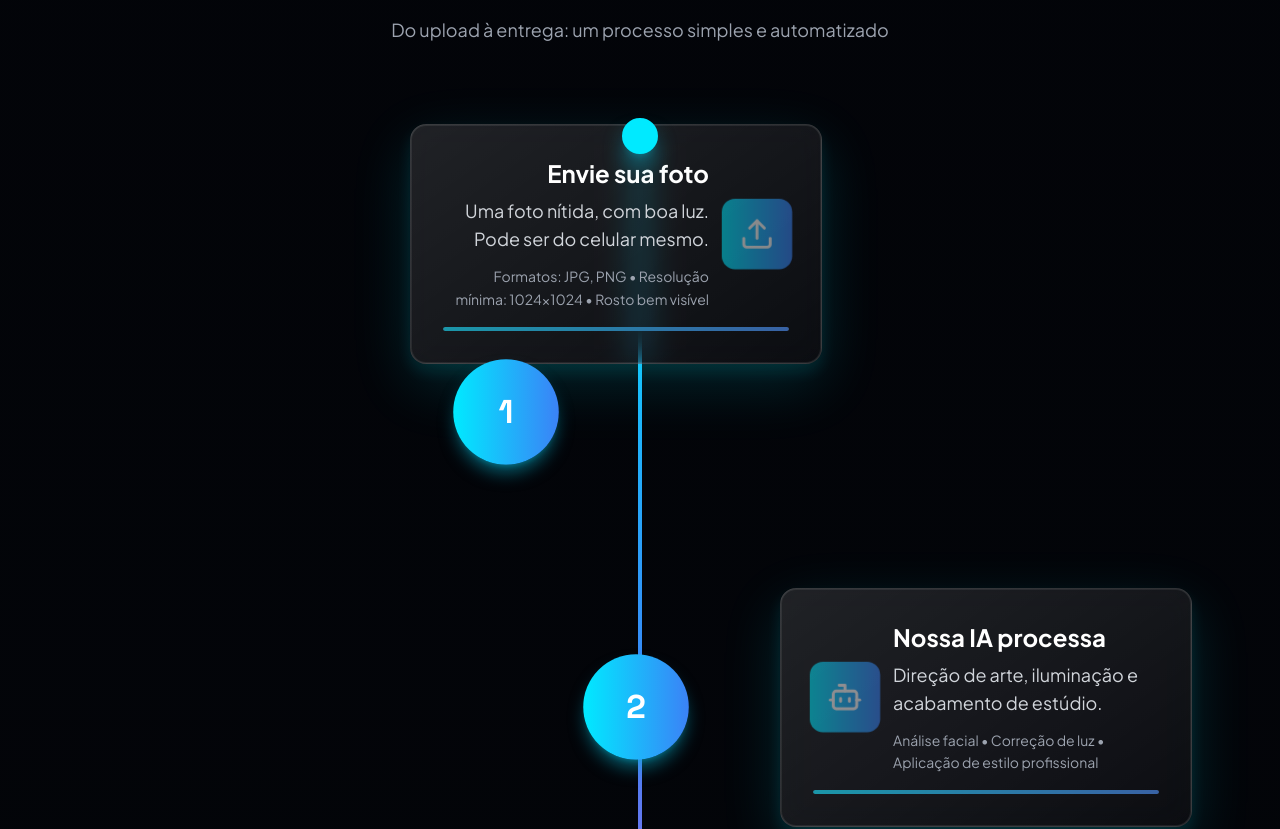
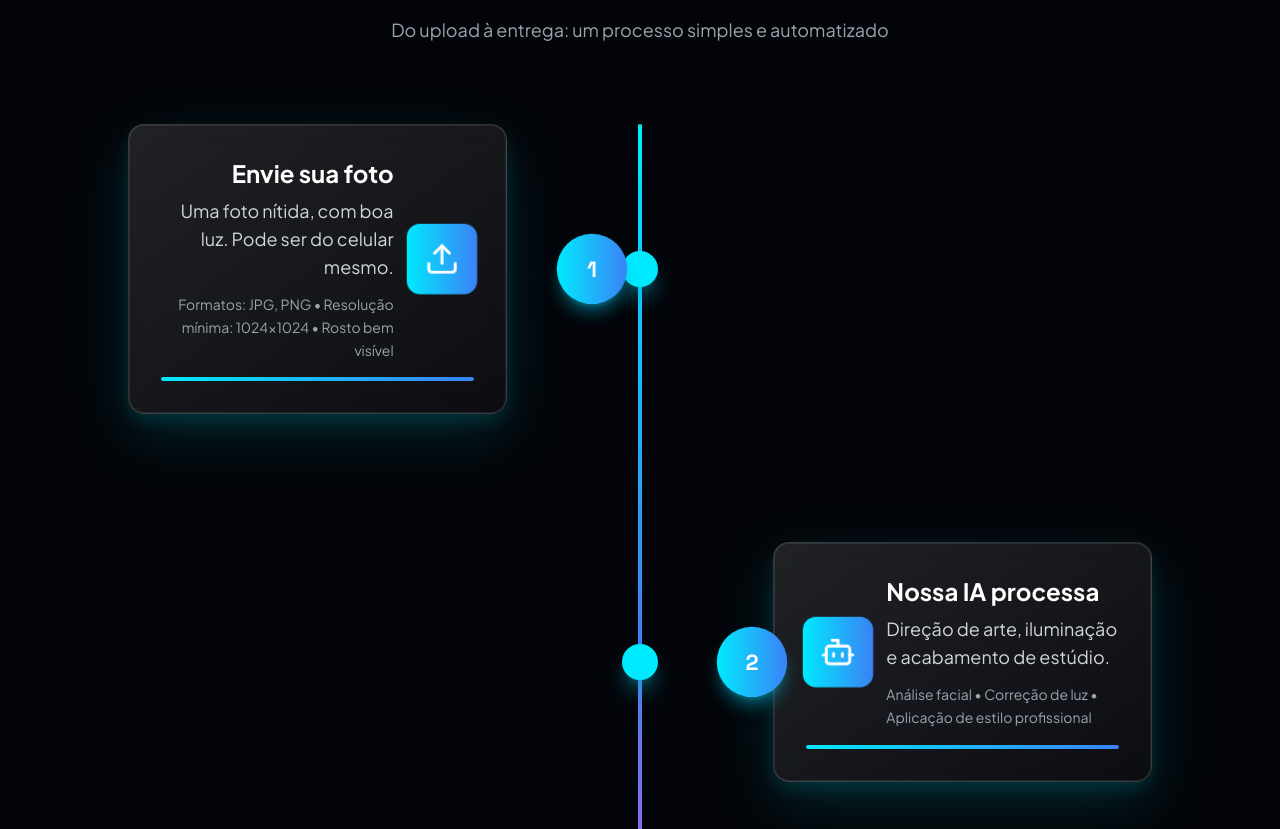
Before and after one commit to leoelevamkt/neonai, a React (Vite) app: page / in a window 1280 px wide. Shown: the part 2520-3349 px from the top of the page. Built offline with nearby package versions, Linux system fonts and the light colour scheme.

Commit message:
Update Process.tsx

```diff
--- a/src/react-app/components/Process.tsx
+++ b/src/react-app/components/Process.tsx
@@ -26,7 +26,6 @@ const processSteps = [
 ];
 
 export default function Process() {
-  const [, setActiveStep] = useState(0);
   const [visibleSteps, setVisibleSteps] = useState(new Set());
   const sectionRef = useRef<HTMLElement>(null);
   const stepRefs = useRef<(HTMLDivElement | null)[]>([]);
@@ -40,7 +39,6 @@ export default function Process() {
           ([entry]) => {
             if (entry.isIntersecting) {
               setVisibleSteps(prev => new Set([...prev, index]));
-              setActiveStep(index);
             }
           },
           {
@@ -71,7 +69,7 @@ export default function Process() {
       <div className="absolute top-1/4 left-1/4 w-64 h-64 bg-brand-cyan/3 rounded-full blur-3xl animate-pulse"></div>
       <div className="absolute bottom-1/4 right-1/4 w-64 h-64 bg-brand-pink/3 rounded-full blur-3xl animate-pulse" style={{ animationDelay: '2s' }}></div>
 
-      <div className="relative z-10 max-w-6xl mx-auto px-4 sm:px-6">
+      <div className="relative z-10 max-w-7xl mx-auto px-4 sm:px-6">
         <div className="text-center mb-16 sm:mb-20">
           <h2 className="font-display text-3xl sm:text-4xl md:text-5xl font-extrabold bg-gradient-to-r from-white via-gray-200 to-gray-300 bg-clip-text text-transparent mb-6">
             Como funciona
@@ -81,30 +79,17 @@ export default function Process() {
           </p>
         </div>
 
-        <div className="relative">
-          {/* Timeline line - only visible on desktop */}
-          <div className="absolute left-1/2 transform -translate-x-1/2 w-1 h-full hidden lg:block">
-            <div className="w-full h-full bg-gradient-to-b from-gray-600 via-gray-500 to-gray-600 rounded-full opacity-30"></div>
-            <div
-              className="absolute top-0 w-full bg-gradient-to-b from-brand-cyan via-blue-500 to-brand-pink rounded-full transition-all duration-1000 ease-out"
-              style={{
-                height: `${Math.min((Math.max(...Array.from(visibleSteps).map(i => Number(i))) + 1) * 33.33, 100)}%`
-              }}
-            ></div>
-          </div>
-
-          {/* Process Steps */}
-          <div className="space-y-24 sm:space-y-32">
+        {/* Mobile Layout */}
+        <div className="block lg:hidden">
+          <div className="space-y-12">
             {processSteps.map((step, index) => (
               <div
                 key={step.id}
                 ref={el => { stepRefs.current[index] = el; }}
-                className={`relative flex items-center flex-col lg:${
-                  index % 2 === 0 ? 'flex-row' : 'flex-row-reverse'
-                } gap-6 lg:gap-0`}
+                className="text-center"
               >
-                {/* Step number - mobile first */}
-                <div className="flex justify-center mb-4 lg:hidden">
+                {/* Step number */}
+                <div className="flex justify-center mb-6">
                   <div
                     className={`transform transition-all duration-1000 scale-100 opacity-100`}
                     style={{ transitionDelay: `${index * 300}ms` }}
@@ -122,21 +107,16 @@ export default function Process() {
                 </div>
 
                 {/* Step content */}
-                <div className={`w-full lg:w-5/12 ${
-                  index % 2 === 0 ? 'lg:pr-12 text-left lg:text-right' : 'lg:pl-12 text-left'
-                }`}>
                 <div
                   className={`transform transition-all duration-1000 ${
                     getStepStatus(index) === 'pending'
-                        ? 'translate-x-8 opacity-0'
-                        : 'translate-x-0 opacity-100'
+                      ? 'translate-y-8 opacity-0'
+                      : 'translate-y-0 opacity-100'
                   }`}
                   style={{ transitionDelay: `${index * 200}ms` }}
                 >
                   <div className="glass rounded-2xl p-6 sm:p-8 shadow-neon hover:scale-105 transition-all duration-300 group">
-                      <div className={`flex items-center gap-4 ${
-                        index % 2 === 0 ? 'lg:flex-row-reverse lg:justify-start' : 'flex-row'
-                      } mb-4`}>
+                    <div className="flex items-center justify-center gap-4 mb-4">
                       <div className={`p-4 rounded-xl transition-all duration-500 ${
                         getStepStatus(index) === 'active'
                           ? 'bg-gradient-to-r from-brand-cyan to-blue-500 text-white scale-110 animate-pulse'
@@ -146,7 +126,7 @@ export default function Process() {
                       }`}>
                         {getStepStatus(index) === 'completed' ? <CheckCircle className="w-8 h-8" /> : step.icon}
                       </div>
-                        <div className="flex-1">
+                      <div className="flex-1 text-left">
                         <h3 className="text-xl sm:text-2xl font-bold text-white mb-2 group-hover:text-brand-cyan transition-colors duration-300">
                           {step.title}
                         </h3>
@@ -180,9 +160,92 @@ export default function Process() {
                   </div>
                 </div>
               </div>
+            ))}
+          </div>
+        </div>
+
+        {/* Desktop Layout */}
+        <div className="hidden lg:block">
+          <div className="relative max-w-5xl mx-auto">
+            {/* Timeline line */}
+            <div className="absolute left-1/2 transform -translate-x-1/2 w-1 h-full">
+              <div className="w-full h-full bg-gradient-to-b from-gray-600 via-gray-500 to-gray-600 rounded-full opacity-30"></div>
+              <div
+                className="absolute top-0 w-full bg-gradient-to-b from-brand-cyan via-blue-500 to-brand-pink rounded-full transition-all duration-1000 ease-out"
+                style={{
+                  height: `${Math.min((Math.max(...Array.from(visibleSteps).map(i => Number(i))) + 1) * 33.33, 100)}%`
+                }}
+              ></div>
+            </div>
+
+            {/* Process Steps */}
+            <div className="space-y-32">
+              {processSteps.map((step, index) => (
+                <div
+                  key={step.id}
+                  ref={el => { stepRefs.current[index] = el; }}
+                  className="relative flex items-center"
+                >
+                  {/* Left side content (odd steps) */}
+                  {index % 2 === 0 && (
+                    <div className="w-5/12 pr-12 text-right">
+                      <div
+                        className={`transform transition-all duration-1000 ${
+                          getStepStatus(index) === 'pending'
+                            ? 'translate-x-8 opacity-0'
+                            : 'translate-x-0 opacity-100'
+                        }`}
+                        style={{ transitionDelay: `${index * 200}ms` }}
+                      >
+                        <div className="glass rounded-2xl p-8 shadow-neon hover:scale-105 transition-all duration-300 group">
+                          <div className="flex items-center justify-end gap-4 mb-4">
+                            <div className="flex-1">
+                              <h3 className="text-2xl font-bold text-white mb-2 group-hover:text-brand-cyan transition-colors duration-300">
+                                {step.title}
+                              </h3>
+                              <p className="text-gray-300 text-lg mb-3">
+                                {step.description}
+                              </p>
+                              <p className="text-gray-400 text-sm leading-relaxed">
+                                {step.details}
+                              </p>
+                            </div>
+                            <div className={`p-4 rounded-xl transition-all duration-500 ${
+                              getStepStatus(index) === 'active'
+                                ? 'bg-gradient-to-r from-brand-cyan to-blue-500 text-white scale-110 animate-pulse'
+                                : getStepStatus(index) === 'completed'
+                                ? 'bg-gradient-to-r from-emerald-400 to-teal-500 text-white'
+                                : 'bg-gray-700 text-gray-400'
+                            }`}>
+                              {getStepStatus(index) === 'completed' ? <CheckCircle className="w-8 h-8" /> : step.icon}
+                            </div>
+                          </div>
+
+                          {/* Progress indicator */}
+                          <div className="mt-4">
+                            <div className="w-full h-1 bg-gray-700 rounded-full overflow-hidden">
+                              <div
+                                className={`h-full transition-all duration-1000 rounded-full ${
+                                  getStepStatus(index) === 'active'
+                                    ? 'bg-gradient-to-r from-brand-cyan to-blue-500 animate-pulse'
+                                    : getStepStatus(index) === 'completed'
+                                    ? 'bg-gradient-to-r from-emerald-400 to-teal-500'
+                                    : 'bg-gray-600'
+                                }`}
+                                style={{
+                                  width: getStepStatus(index) === 'pending' ? '0%' : '100%',
+                                  transitionDelay: `${index * 300}ms`
+                                }}
+                              ></div>
+                            </div>
+                          </div>
+                        </div>
+                      </div>
+                    </div>
+                  )}
 
                   {/* Timeline dot */}
-                <div className="absolute left-1/2 transform -translate-x-1/2 z-10 hidden lg:block">
+                  <div className="absolute left-1/2 transform -translate-x-1/2 z-10">
                     <div
                       className={`w-6 h-6 rounded-full border-4 transition-all duration-500 ${
                         getStepStatus(index) === 'active'
@@ -194,15 +257,15 @@ export default function Process() {
                     ></div>
                   </div>
 
-                {/* Step number - desktop only */}
-                <div className={`w-full lg:w-5/12 hidden lg:flex ${
-                  index % 2 === 0 ? 'justify-start lg:pl-12' : 'justify-end lg:pr-12'
-                } relative z-20`}>
+                  {/* Step number */}
+                  <div className={`absolute left-1/2 transform -translate-x-1/2 z-20 ${
+                    index % 2 === 0 ? '-translate-x-20' : 'translate-x-20'
+                  }`}>
                     <div
                       className={`transform transition-all duration-1000 scale-100 opacity-100`}
                       style={{ transitionDelay: `${index * 300}ms` }}
                     >
-                    <div className={`inline-flex items-center justify-center w-20 h-20 lg:w-24 lg:h-24 rounded-full font-display font-bold text-2xl lg:text-3xl transition-all duration-500 shadow-lg ${
+                      <div className={`inline-flex items-center justify-center w-16 h-16 rounded-full font-display font-bold text-xl transition-all duration-500 shadow-lg ${
                         getStepStatus(index) === 'active'
                           ? 'bg-gradient-to-r from-brand-cyan to-blue-500 text-white scale-110 animate-pulse shadow-cyan-500/50'
                           : getStepStatus(index) === 'completed'
@@ -213,13 +276,72 @@ export default function Process() {
                       </div>
                     </div>
                   </div>
+
+                  {/* Right side content (even steps) */}
+                  {index % 2 === 1 && (
+                    <div className="w-5/12 pl-12 text-left ml-auto">
+                      <div
+                        className={`transform transition-all duration-1000 ${
+                          getStepStatus(index) === 'pending'
+                            ? '-translate-x-8 opacity-0'
+                            : 'translate-x-0 opacity-100'
+                        }`}
+                        style={{ transitionDelay: `${index * 200}ms` }}
+                      >
+                        <div className="glass rounded-2xl p-8 shadow-neon hover:scale-105 transition-all duration-300 group">
+                          <div className="flex items-center gap-4 mb-4">
+                            <div className={`p-4 rounded-xl transition-all duration-500 ${
+                              getStepStatus(index) === 'active'
+                                ? 'bg-gradient-to-r from-brand-cyan to-blue-500 text-white scale-110 animate-pulse'
+                                : getStepStatus(index) === 'completed'
+                                ? 'bg-gradient-to-r from-emerald-400 to-teal-500 text-white'
+                                : 'bg-gray-700 text-gray-400'
+                            }`}>
+                              {getStepStatus(index) === 'completed' ? <CheckCircle className="w-8 h-8" /> : step.icon}
+                            </div>
+                            <div className="flex-1">
+                              <h3 className="text-2xl font-bold text-white mb-2 group-hover:text-brand-cyan transition-colors duration-300">
+                                {step.title}
+                              </h3>
+                              <p className="text-gray-300 text-lg mb-3">
+                                {step.description}
+                              </p>
+                              <p className="text-gray-400 text-sm leading-relaxed">
+                                {step.details}
+                              </p>
+                            </div>
+                          </div>
+
+                          {/* Progress indicator */}
+                          <div className="mt-4">
+                            <div className="w-full h-1 bg-gray-700 rounded-full overflow-hidden">
+                              <div
+                                className={`h-full transition-all duration-1000 rounded-full ${
+                                  getStepStatus(index) === 'active'
+                                    ? 'bg-gradient-to-r from-brand-cyan to-blue-500 animate-pulse'
+                                    : getStepStatus(index) === 'completed'
+                                    ? 'bg-gradient-to-r from-emerald-400 to-teal-500'
+                                    : 'bg-gray-600'
+                                }`}
+                                style={{
+                                  width: getStepStatus(index) === 'pending' ? '0%' : '100%',
+                                  transitionDelay: `${index * 300}ms`
+                                }}
+                              ></div>
+                            </div>
+                          </div>
+                        </div>
+                      </div>
+                    </div>
+                  )}
                 </div>
               ))}
             </div>
           </div>
+        </div>
 
         {/* Call to action */}
-        <div className="text-center mt-16 sm:mt-20" data-aos="fade-up" data-aos-delay="800">
+        <div className="text-center mt-16 sm:mt-20">
           <div className="glass rounded-2xl p-6 sm:p-8 max-w-2xl mx-auto">
             <h3 className="text-2xl sm:text-3xl font-bold mb-4 bg-gradient-to-r from-brand-cyan to-brand-pink bg-clip-text text-transparent">
               Pronto para começar?
```
Lines whose indentation alone changed are shown as unchanged.
